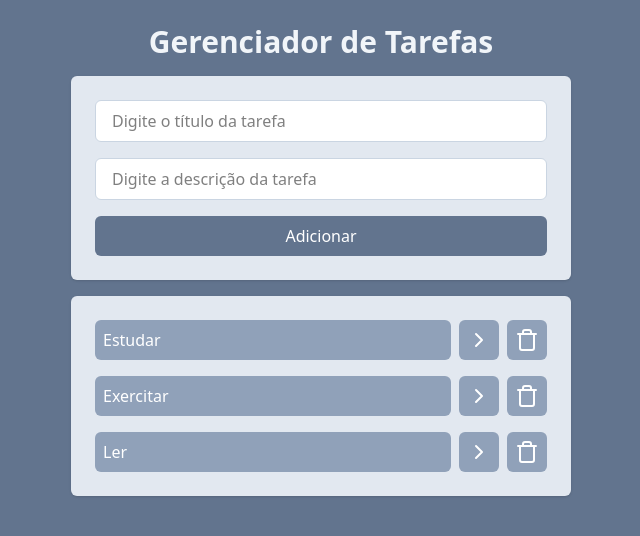
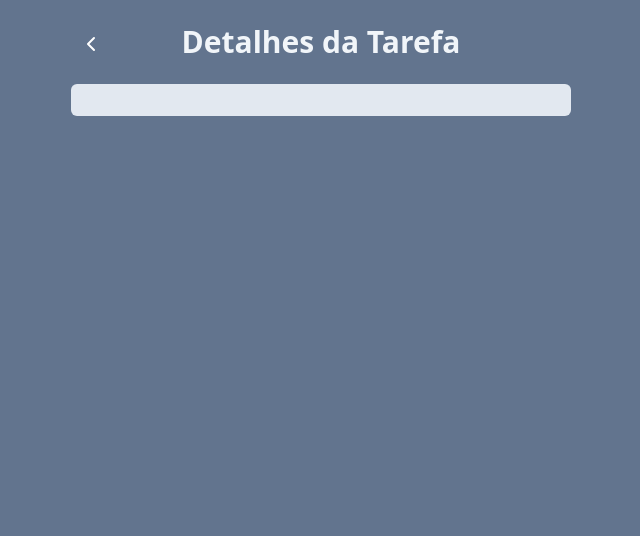
Before and after one commit to caiGon1/Estudo-de-React, a React (Vite) app: page /task in a window 1280 px wide. Shown: the top 536 px of the page, without its empty margins (319-959 px from the left). Built offline with nearby package versions, Linux system fonts and the light colour scheme.

Commit message:
Detalhes da Pagina

```diff
--- a/package.json
+++ b/package.json
@@ -14,6 +14,7 @@
     "lucide-react": "^0.435.0",
     "react": "^18.3.1",
     "react-dom": "^18.3.1",
+    "react-router-dom": "^6.26.1",
     "tailwindcss": "^4.1.18",
     "uuid": "^13.0.0"
   },
--- a/src/components/Tasks.jsx
+++ b/src/components/Tasks.jsx
@@ -1,6 +1,16 @@
 import { ChevronRightIcon, TrashIcon } from "lucide-react";
+import { useNavigate } from "react-router-dom";
 
-function Tasks({tasks, onTaskClick, onTaskDelete}) {
+function Tasks({ tasks, onTaskClick, onTaskDelete }) {
+  const navigate = useNavigate();
+
+  function onSeeDetailsClick(tasks) {
+    const query = new URLSearchParams()
+    query.set("title", tasks.title)
+    query.set("description", tasks.description)
+    navigate(`/task?${query.toString()}`);
+  }
+
   return (
     <ul className="space-y-4 p-6 bg-slate-200 rounded-md  shadow">
       {tasks.map(
@@ -16,12 +26,17 @@
             >
               {tasks.title}
             </button>
-            <button className="bg-slate-400 p-2 rounded-md text-white pointer-events-auto cursor-pointer">
+            <button
+              onClick={() => onSeeDetailsClick(tasks)}
+              className="bg-slate-400 p-2 rounded-md text-white pointer-events-auto cursor-pointer"
+            >
               <ChevronRightIcon />
             </button>
-            <button className="bg-slate-400 p-2 rounded-md text-white pointer-events-auto cursor-pointer"
-            onClick={()=>onTaskDelete(tasks.id)}>
-              <TrashIcon/>
+            <button
+              className="bg-slate-400 p-2 rounded-md text-white pointer-events-auto cursor-pointer"
+              onClick={() => onTaskDelete(tasks.id)}
+            >
+              <TrashIcon />
             </button>
           </li> //renderize um paragrafo
         )
--- a/src/main.jsx
+++ b/src/main.jsx
@@ -2,9 +2,22 @@
 import { createRoot } from 'react-dom/client'
 import App from './App.jsx'
 import './index.css'
+import { createBrowserRouter, RouterProvider } from 'react-router-dom'
+import TaskPage from './pages/TaskPage.jsx'
+
+const router = createBrowserRouter([
+  {
+    path: "/",
+    element: <App />
+  },
+  {
+    path: "/task",
+    element:<TaskPage />
+  }
+]);
 
 createRoot(document.getElementById('root')).render(
   <StrictMode>
-    <App />
+    <RouterProvider router={router} />
   </StrictMode>,
 )
--- /dev/null
+++ b/src/pages/TaskPage.jsx
@@ -0,0 +1,35 @@
+import { ChevronLeft, ChevronRightCircle } from "lucide-react";
+import { useNavigate, useSearchParams } from "react-router-dom";
+
+function TaskPage() {
+  const navigate = useNavigate();
+  const [searchParams] = useSearchParams();
+  const title = searchParams.get("title");
+  const description = searchParams.get("description");
+  function onBackClick() {
+    navigate(-1);
+  }
+  return (
+    <div className="h-screen w-screen bg-slate-500 p-6 flex justify-center">
+      <div className="w-125 space-y-4 ">
+        <div className="flex justify-center relative mb-6">
+          <button
+            onClick={onBackClick}
+            className=" absolute left-0 top-0 bottom-0 text-left text-white p-2 rounded-md pointer-events-auto cursor-pointer"
+          >
+            <ChevronLeft />
+          </button>
+          <h1 className="text-3xl text-slate-100 font-bold text-center">
+            Detalhes da Tarefa
+          </h1>
+        </div>
+
+        <div className="bg-slate-200 p-4 rounded-md">
+          <h2 className="text-xl font-bold text-slate-600 ">{title}</h2>
+          <p className=" text-slate-600 justify-center">{description}</p>
+        </div>
+      </div>
+    </div>
+  );
+}
+export default TaskPage;
```
Also changed, not shown: 1 other file (tests, documents, lock files or other folders).
